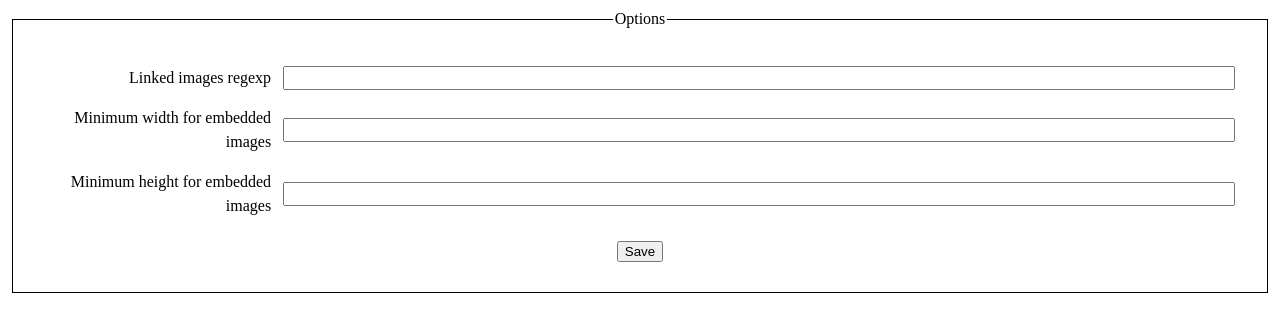
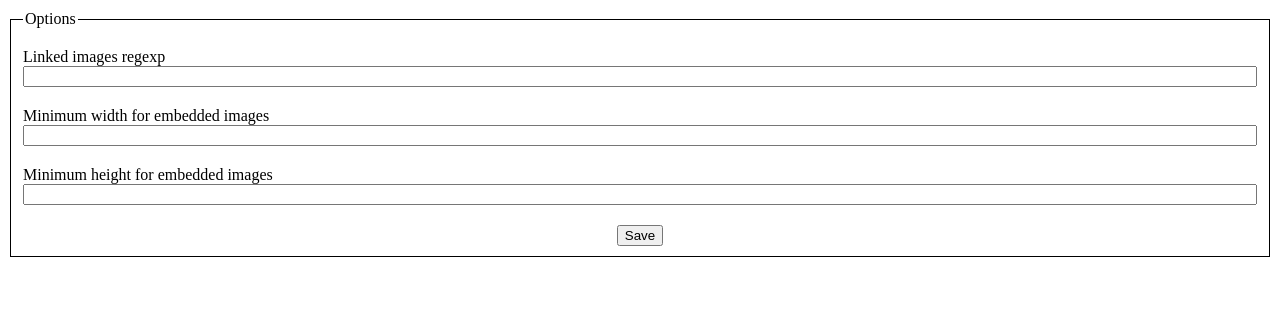
Before and after one commit to sblask-webextensions/webextension-image-forward, a browser extension: page options/options.html in a window 1280 px wide. Drawn offline with Linux system fonts and the light colour scheme.

Commit message:
Improve options html and css

```diff
--- a/options/options.css
+++ b/options/options.css
@@ -1,71 +1,44 @@
 * {
     box-sizing: border-box;
+    margin: 0;
 }
 body {
-    margin: 0;
-    min-width: 600px;
     padding: 10px;
-    text-align: center;
 }
 fieldset {
     border: 1px solid;
-    padding: 30px;
-    text-align: center;
+    display: flex;
+    flex-direction: column;
+    padding-top: 0;
+    width: 100%;
 }
-label {
-    float: left;
-    line-height: 24px;
-    min-height: 24px;
-    padding-right: 1%;
-    text-align: right;
-    width: 20%;
-    vertical-align: top;
+form > fieldset > *:nth-child(even) {
+    margin-top: 20px;
 }
-input[type=checkbox] {
-    margin: 1px 0 0;
+fieldset fieldset {
+    border-color: #DDDDDD;
 }
-input[type=radio] {
-    float: left;
+fieldset fieldset label,
+fieldset fieldset .box-wrapper {
+    margin-top: 10px;
 }
-input[type=submit] {
-    margin-top: 15px;
-}
-input:not([type=submit]) {
-    height: 24px;
+input[type=text],
+input[type=number] {
+    width: 100%;
 }
 textarea {
     height: 150px;
     padding: 3px;
-}
-.wrapper {
-    align-items: center;
-    clear: both;
-    display: flex;
-    flex-direction: row;
-    height: auto;
-    padding: 8px 2px;
-    text-align: left;
-}
-.wrapper .container {
-    width: 80%;
-}
-.option {
-    width: 80%;
-}
-.container .option {
     width: 100%;
 }
-fieldset fieldset {
-    width: 80%;
-    border-color: #DDDDDD;
+.box-wrapper {
+    line-height: 30px;
+    margin-top: 5px;
 }
-fieldset fieldset label {
-    width: 25%;
+.box-wrapper > label {
+    display: block;
+    margin: -30px 0 0 25px;
 }
-fieldset fieldset label.radio {
-    text-align: left;
-    width: 85%;
+.controls {
+    text-align: center;
 }
-fieldset fieldset .option {
-    width: 75%;
-}
--- a/options/options.html
+++ b/options/options.html
@@ -9,29 +9,25 @@
         <form>
             <fieldset>
                 <legend>Options</legend>
-                <div class="wrapper">
                 <label
                     for="linkedImagesRegexp"
                     title="Regular expression to identify image links"
                     >Linked images regexp</label>
                 <input type="text" id="linkedImagesRegexp" class="option"></input>
-                </div>
-                <div class="wrapper">
                 <label
                     for="minWidth"
                     title="Only images wider than this will be used"
                     >Minimum width for embedded images</label>
                 <input type="number" id="minWidth" class="option"></input>
-                </div>
-                <div class="wrapper">
                 <label
                     for="minHeight"
                     title="Only images higher than this will be used"
                     >Minimum height for embedded images</label>
                 <input type="number" id="minHeight" class="option"></input>
+
+                <div class="controls">
+                    <input type="submit" value="Save">
                 </div>
-
-                <input type="submit" value="Save">
             </fieldset>
         </form>
         <script src="../browser-polyfill.js"></script>
```
Lines whose indentation alone changed are shown as unchanged.
